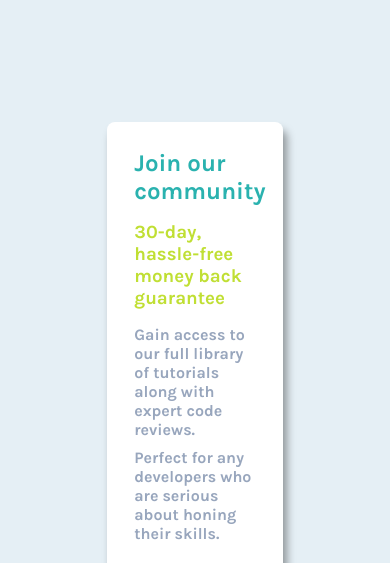
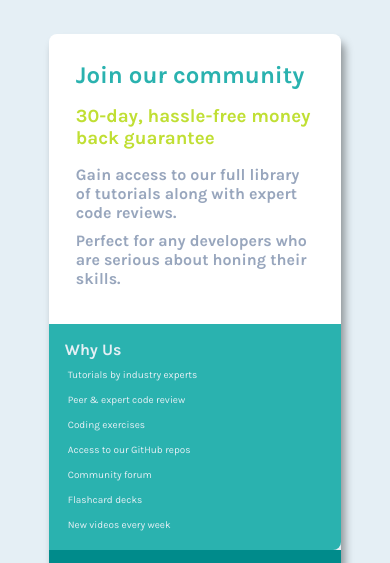
Before and after one commit to WambuaMorris/SINGLE-PRICE-GRID-COMPONENT-MASTER, a plain HTML site: page index.html in a window 390 px wide. Shown: the top 563 px of the page. Drawn offline with Linux system fonts and the light colour scheme.

Commit message:
Making the site responsive

```diff
--- a/images/style.css
+++ b/images/style.css
@@ -15,8 +15,8 @@ body{
 }
 .container{
     border: 0px solid white;
-    height: 71vh;
     width: 45vw;
+    height: auto;
     border-radius: 8px;
     box-shadow: 4.0px 8.0px 8.0px hsl(0deg 0% 0% / 0.38);
 }
@@ -114,3 +114,20 @@ span{
 #text-large{
     font-size: 30px;
 }
+@media (max-width: 768px) {
+    .container{
+        width:75vw;
+    }
+    .wrapper {
+        grid-template-areas:
+            "h h h h h h h h h h h h"
+            "a a a a a a a a a a a a"
+            "s s s s s s s s s s s s";
+    }
+}
+@media (max-width: 1092px) {
+    .container{
+        width:75vw;
+    }
+
+}
```
